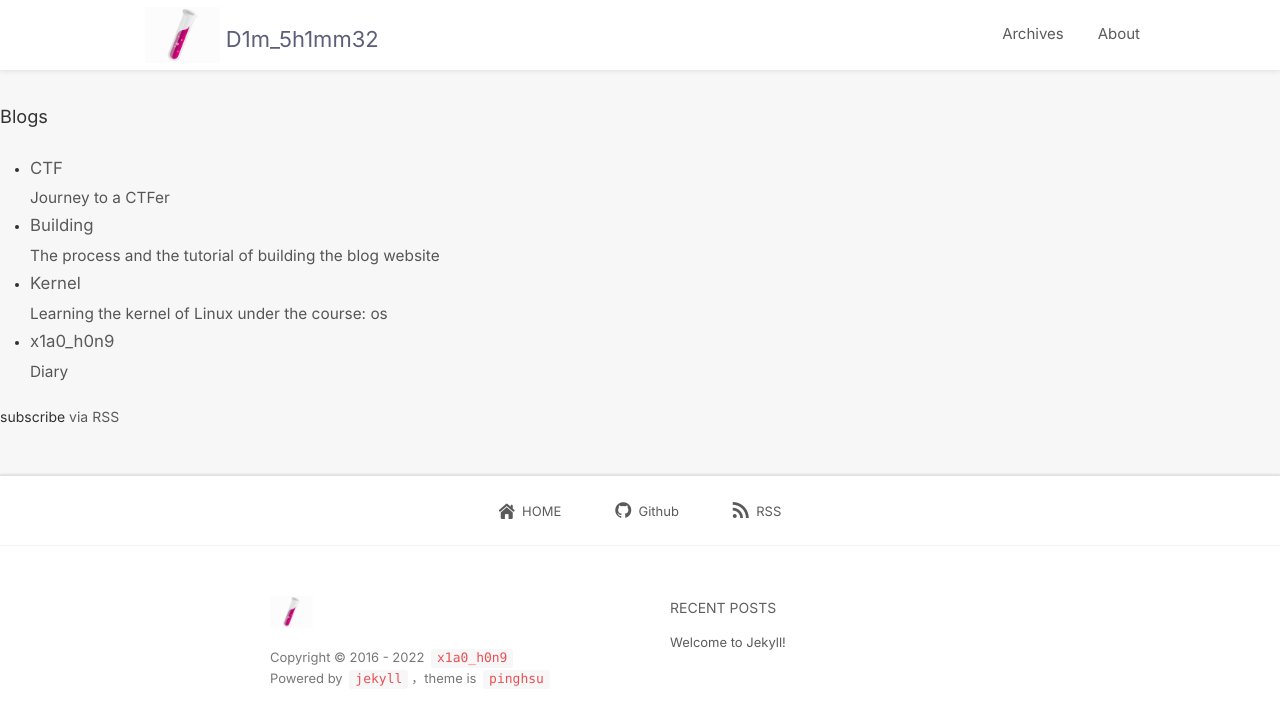
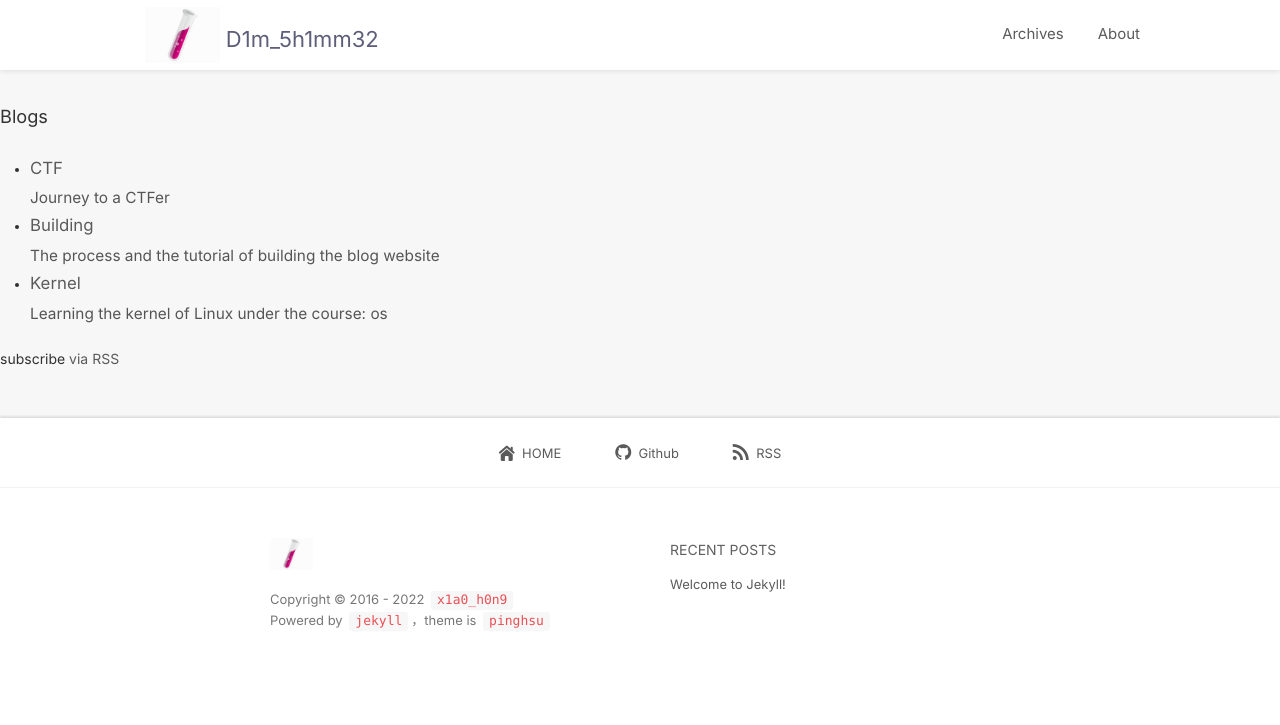
Before and after one commit to dimshimmer/dimshimmer.github.io, a Jekyll site: the page built from index.markdown, in a window 1280 px wide. Shown: the top 725 px of the page. Built offline with Jekyll 4.4.1, drawn with Linux system fonts in a browser that asks for light colours; nearby versions of some CDN libraries; the list of posts is cut into pages by our own code; comment, search, counter and statistics services are not loaded.

Commit message:
correction

```diff
--- a/_layouts/home.html
+++ b/_layouts/home.html
@@ -13,8 +13,7 @@ layout: default
     <h2 class="post-list-heading">{{ page.list_title | default: "Blogs" }}</h2>
     <ul class="post-list">
       {%- for collection in site.collections -%}
-      {%- if collection.name -%}
-      {%- if collection.name != x1a0_h0n9%}
+      {%- if collection.name and collection.name != 'x1a0_h0n9' -%}
 
       <li>
         <h3>
@@ -28,7 +27,6 @@ layout: default
         </h3>
       </li>
       {%- endif -%}
-      {%- endif -%}
       {%- endfor -%}
     </ul>
 
```
